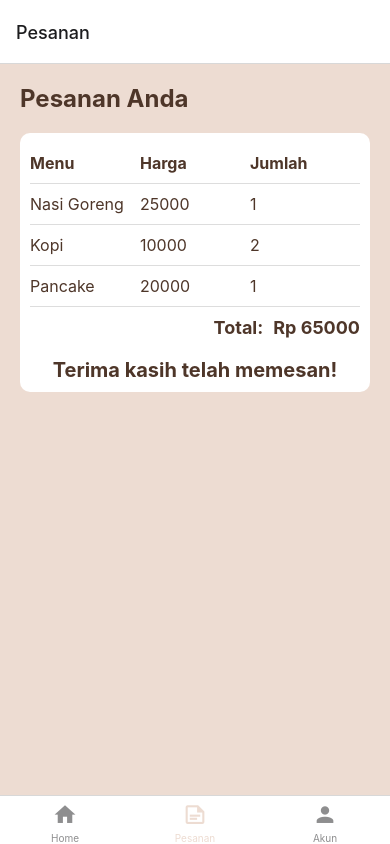
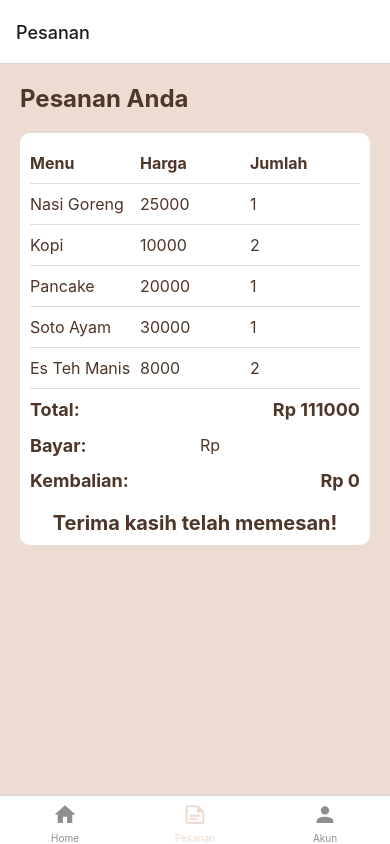
Before and after one commit to muzammilbinmarsuhen/UTS-Mobile-Apps-Android, a React Native app: screen /Pesanan in a window 390 px wide. Built offline with nearby package versions, Linux system fonts and the light colour scheme.

Commit message:
mengcumtom halaman pesan lebih bik dari sebelumnya

```diff
--- a/src/screens/Pesanan.jsx
+++ b/src/screens/Pesanan.jsx
@@ -1,11 +1,13 @@
-import React from 'react';
-import { StyleSheet, Text, View, FlatList } from 'react-native';
+import React, {useState, useEffect} from 'react';
+import {StyleSheet, Text, View, FlatList, TextInput} from 'react-native';
 
 const Pesanan = () => {
   const pesananData = [
-    { id: '1', namaMenu: 'Nasi Goreng', harga: 25000, jumlah: 1 },
-    { id: '2', namaMenu: 'Kopi', harga: 10000, jumlah: 2 },
-    { id: '3', namaMenu: 'Pancake', harga: 20000, jumlah: 1 },
+    {id: '1', namaMenu: 'Nasi Goreng', harga: 25000, jumlah: 1},
+    {id: '2', namaMenu: 'Kopi', harga: 10000, jumlah: 2},
+    {id: '3', namaMenu: 'Pancake', harga: 20000, jumlah: 1},
+    {id: '4', namaMenu: 'Soto Ayam', harga: 30000, jumlah: 1},
+    {id: '5', namaMenu: 'Es Teh Manis', harga: 8000, jumlah: 2},
   ];
 
   // Menghitung total harga pesanan
@@ -14,7 +16,17 @@ const Pesanan = () => {
     0,
   );
 
-  const renderItem = ({ item }) => (
+  const [bayar, setBayar] = useState('');
+  const [kembalian, setKembalian] = useState(0);
+
+  useEffect(() => {
+    const bayarInt = parseInt(bayar);
+    if (!isNaN(bayarInt)) {
+      setKembalian(bayarInt - totalHarga);
+    }
+  }, [bayar, totalHarga]);
+
+  const renderItem = ({item}) => (
     <View style={styles.row}>
       <Text style={styles.cell}>{item.namaMenu}</Text>
       <Text style={styles.cell}>{item.harga}</Text>
@@ -40,6 +52,26 @@ const Pesanan = () => {
         <View style={styles.totalContainer}>
           <Text style={styles.totalText}>Total:</Text>
           <Text style={styles.totalHarga}>Rp {totalHarga}</Text>
+        </View>
+        <View style={styles.inputContainer}>
+          <Text style={[styles.totalText, {flex: 1}]}>Bayar:</Text>
+          <View style={styles.inputWrapper}>
+            <Text style={styles.inputPrefix}>Rp</Text>
+            <TextInput
+              style={styles.input}
+              value={bayar}
+              onChangeText={setBayar}
+              keyboardType="numeric"
+            />
+          </View>
+        </View>
+        <View style={styles.totalContainer}>
+          <Text style={styles.totalText}>Kembalian:</Text>
+          <Text style={[styles.kembalian, {fontWeight: 'bold'}]}>
+            {kembalian >= 0
+              ? `Rp ${kembalian}`
+              : 'Mohon masukkan jumlah bayar yang cukup'}
+          </Text>
         </View>
         <Text style={styles.terimakasih}>Terima kasih telah memesan!</Text>
       </View>
@@ -83,18 +115,44 @@ const styles = StyleSheet.create({
   },
   totalContainer: {
     flexDirection: 'row',
-    justifyContent: 'flex-end',
+    justifyContent: 'space-between',
     marginTop: 10,
   },
   totalText: {
     fontSize: 18,
     fontWeight: 'bold',
-    marginRight: 10,
     color: '#4e3629', // Warna teks yang lebih gelap
   },
   totalHarga: {
     fontSize: 18,
     fontWeight: 'bold',
+    color: '#4e3629', // Warna teks yang lebih gelap
+  },
+  inputContainer: {
+    flexDirection: 'row',
+    alignItems: 'center',
+    marginTop: 10,
+    justifyContent: 'space-between', // Menambah properti justifyContent
+  },
+  inputWrapper: {
+    flexDirection: 'row',
+    alignItems: 'center',
+    padding: 5,
+    marginLeft: 10,
+    width: '50%',
+  },
+  inputPrefix: {
+    fontSize: 16,
+    marginRight: 5,
+    color: '#4e3629', // Warna teks yang lebih gelap
+  },
+  input: {
+    flex: 1,
+    fontSize: 16,
+    color: '#4e3629', // Warna teks yang lebih gelap
+  },
+  kembalian: {
+    fontSize: 18,
     color: '#4e3629', // Warna teks yang lebih gelap
   },
   terimakasih: {
```
